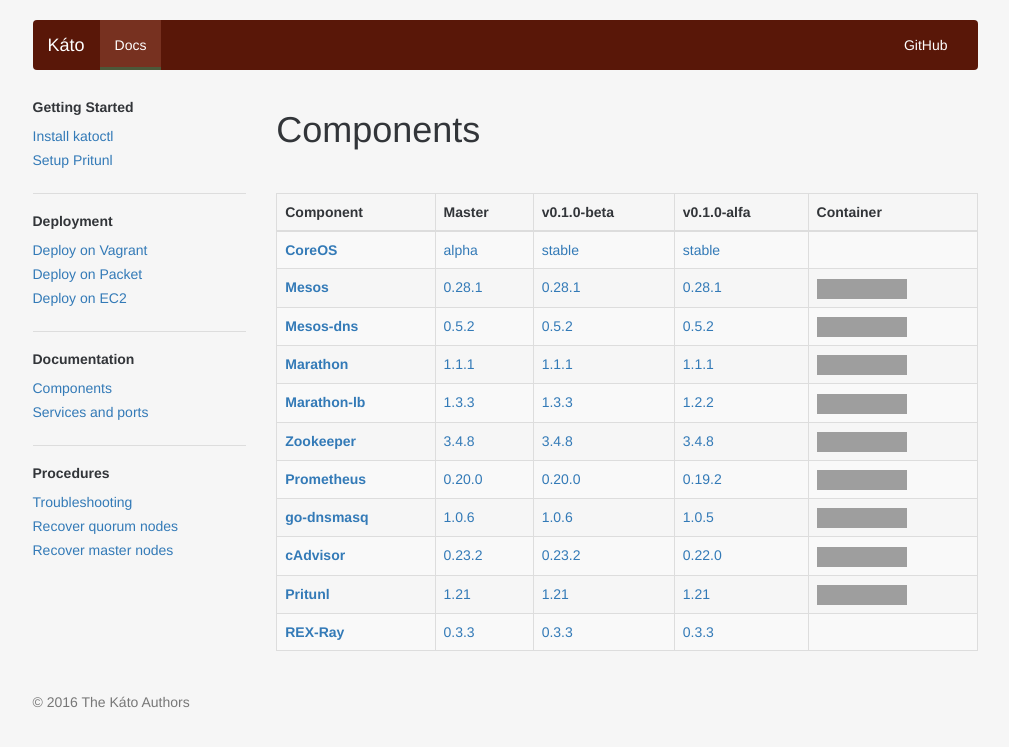
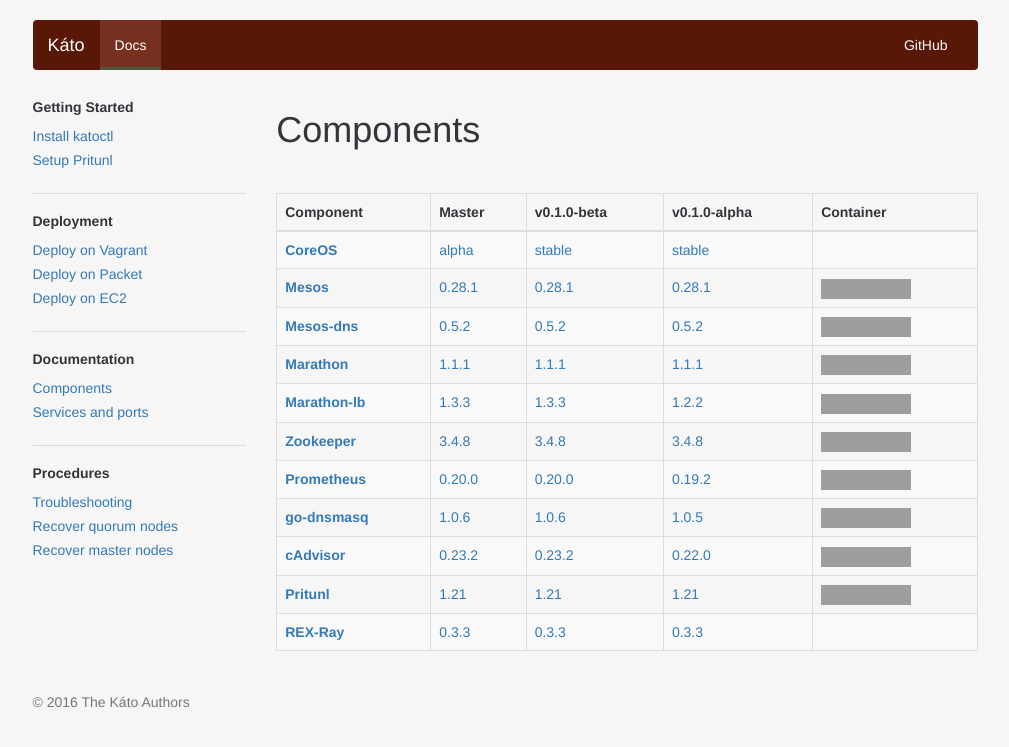
Before and after one commit to h0tbird/coreseed, a Jekyll site: the page built from docs/docs/components.md, in a window 1280 px wide, cut to the strip 0-747 px from the top of the page. Shown: the whole strip, without its empty margins (135-1144 px from the left). Built offline with Jekyll 4.4.1, drawn with Linux system fonts in a browser that asks for light colours; nearby versions of some CDN libraries; some web fonts are replaced; grey boxes are pictures that could not be loaded.

Commit message:
Fix typo

```diff
--- a/docs/docs/components.md
+++ b/docs/docs/components.md
@@ -12,7 +12,7 @@ title: Components
       <th>Component</th>
       <th>Master</th>
       <th>v0.1.0-beta</th>
-      <th>v0.1.0-alfa</th>
+      <th>v0.1.0-alpha</th>
       <th>Container</th>
     </tr>
   </thead>
```
